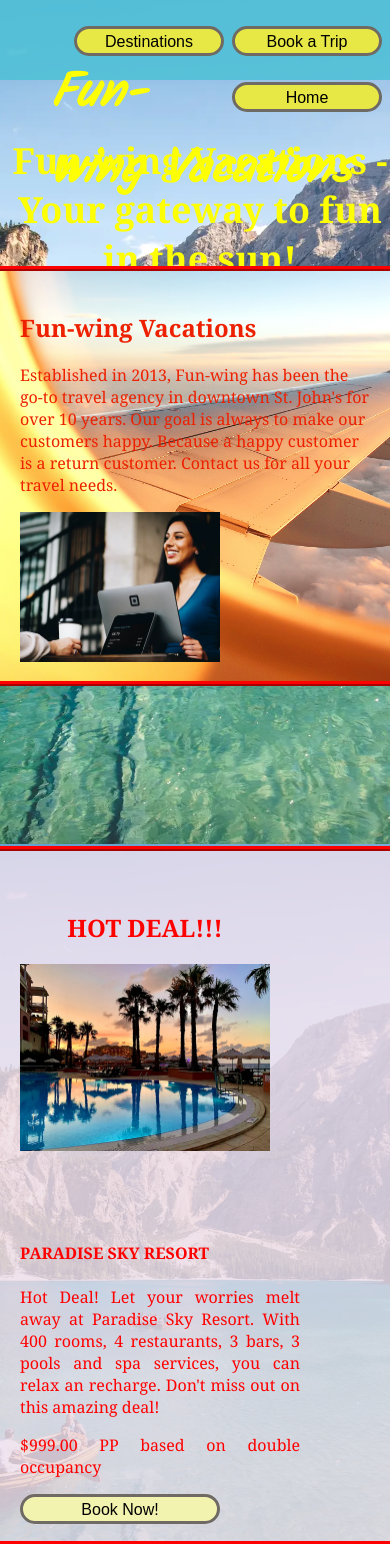
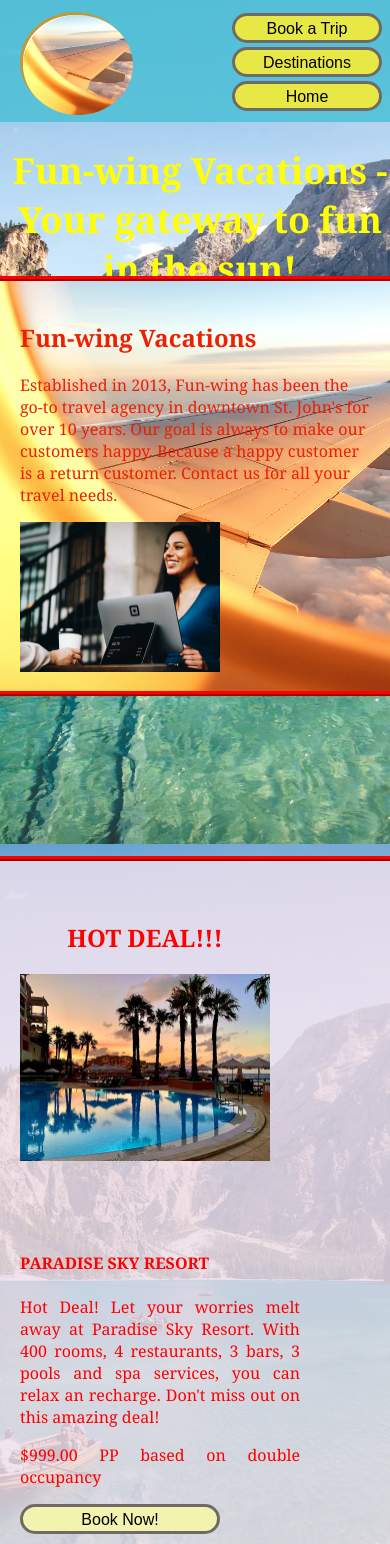
Before and after one commit to laurenwilson27/travel-agency, a React (Create React App) app: page / in a window 390 px wide. Shown: the top 1544 px of the page. Built offline with nearby package versions, Linux system fonts and the light colour scheme; a web font is replaced by a local one.

Commit message:
CSS Tweaks

```diff
--- a/src/App.js
+++ b/src/App.js
@@ -14,6 +14,7 @@ import photo3 from "./components/images/TropicalOasis.webp";
 import photo4 from "./components/images/LapOfLuxury.webp";
 import photo5 from "./components/images/AmongThePalms.webp";
 import photo6 from "./components/images/CoolVibesResort.webp";
+import logo from "./components/images/FWlogo.jpg";
 
 function App() {
   const [page, setPage] = useState("home");
@@ -65,7 +66,7 @@ function App() {
       price: 1800.0,
     },
     {
-      name: "Paradise Sky Resort (HOT DEAL)",
+      name: "Paradise Sky Resort 🔥 HOT DEAL",
       photo: null,
       desc: "",
       listed: false,
@@ -117,12 +118,20 @@ function App() {
   return (
     <div className="App">
       <header>
-        <HeaderButton label="Book a Trip" onClick={() => toBookingPage()} />
-        <HeaderButton label="Destinations" onClick={() => toResortsPage()} />
-        <HeaderButton label="Home" onClick={() => toHomePage()} />
         <div className="headerbox">
+          <div className="logobox">
+            <img className="logo" src={logo} alt="Fun-wing Logo" />
+          </div>
           <div className="agencyname">
             <h1>Fun-wing Vacations</h1>
+          </div>
+          <div className="flexnav">
+            <HeaderButton label="Book a Trip" onClick={() => toBookingPage()} />
+            <HeaderButton
+              label="Destinations"
+              onClick={() => toResortsPage()}
+            />
+            <HeaderButton label="Home" onClick={() => toHomePage()} />
           </div>
         </div>
       </header>
--- a/src/components/BookingPage.jsx
+++ b/src/components/BookingPage.jsx
@@ -57,6 +57,15 @@ const BookingPage = ({ resorts, defaultResort }) => {
               <input type="text" id="namebox" className="inputbox" />
             </p>
             <p>
+              <label htmlFor="emailbox">Email:</label>
+              <input
+                type="text"
+                name="emailbox"
+                id="emailbox"
+                className="inputbox"
+              />
+            </p>
+            <p>
               <label htmlFor="addrbox">Address:</label>
               <input type="text" id="addrbox" className="inputbox" />
             </p>
--- a/src/components/ResortsPage.jsx
+++ b/src/components/ResortsPage.jsx
@@ -16,7 +16,7 @@ const ResortsPage = ({ resorts, gotoBookResort }) => {
               gotoBookResort={() => gotoBookResort(index + 1)}
             />
           );
-        else return <></>;
+        else return null;
       })}
     </div>
   );
--- a/src/index.css
+++ b/src/index.css
@@ -69,11 +69,16 @@ body {
   display: flex;
   min-height: 200px;
   justify-content: space-evenly;
+  align-items: center;
 
-  background-color: rgba(81, 193, 215, 0.9);
+  background-color: rgba(70, 172, 192, 0.9);
 }
+
 .headerbox {
-  height: 80px;
+  display: flex;
+  justify-content: space-between;
+  align-items: center;
+
   padding-top: 2px;
   background-color: rgba(81, 193, 215, 0.9);
 }
@@ -83,8 +88,10 @@ body {
 }
 
 .agencyname {
-  height: 100px;
-  padding-left: 50px;
+  display: inline-block;
+
+  min-width: 300px;
+
   text-align: left;
   color: rgb(254, 254, 4);
   font-style: oblique;
@@ -94,16 +101,18 @@ body {
 }
 
 .logobox {
+  display: inline-block;
+
   width: 110px;
   height: 100px;
+  margin-top: 10px;
+  margin-bottom: 10px;
   margin-left: 40px;
-  margin-right: 40px;
   border-radius: 90%;
   border-style: solid;
   border-color: rgb(189, 154, 58);
   background-color: white;
   text-align: left;
-  float: left;
 }
 
 .logo {
@@ -121,7 +130,7 @@ body {
   font-size: 100%;
 
   border-radius: 10cap;
-  margin-top: 26px;
+  /* margin-top: 26px; */
   margin-right: 8px;
 
   justify-self: right;
@@ -165,7 +174,7 @@ body {
 
 .aboutus {
   height: 420px;
-  min-width: 350px;
+  /* min-width: 350px; */
   max-width: 600px;
   padding: 10px;
   margin-top: 80px;
@@ -189,7 +198,7 @@ body {
 .companybox {
   text-align: center;
   border-color: rgb(101, 172, 219);
-  height: 200px;
+  /* height: 150px; */
   padding-top: 2px;
   padding-left: 10px;
   padding-right: 10px;
@@ -202,7 +211,7 @@ body {
   /* background-color: rgb(81, 193, 215); */
 }
 .cornerboxleft {
-  height: 200px;
+  /* height: 150px; */
   width: 300px;
   align-self: flex-end;
   flex-grow: 0;
@@ -212,7 +221,7 @@ body {
   /* background-color: rgb(81, 193, 215); */
 }
 .cornerboxright {
-  height: 200px;
+  /* height: 150px; */
   width: 300px;
   align-self: flex-end;
   flex-grow: 0;
@@ -453,18 +462,54 @@ label {
   margin-right: 12px;
 }
 
+@media screen and (max-width: 1070px) {
+  .agencyname {
+    font-size: medium;
+    margin-top: 10px;
+  }
+}
+
+@media screen and (max-width: 930px) {
+  .agencyname {
+    font-size: medium;
+    margin-top: 10px;
+  }
+
+  .flexnav {
+    flex-direction: column-reverse;
+    justify-self: left;
+  }
+
+  .navbox {
+    float: none;
+    margin: 4px 8px;
+  }
+}
+
+@media screen and (max-width: 630px) {
+  .headerbox h1 {
+    margin-top: 20px;
+  }
+
+  .agencyname {
+    min-width: 150px;
+  }
+}
+
 @media screen and (max-width: 480px) {
-  /* .flexbody {
-    margin-left: 5px;
-    margin-right: 5px;
-  } */
+  .logobox {
+    margin-left: 20px;
+  }
+
+  .agencyname {
+    display: none;
+  }
 
   .dealsbox,
   .aboutus,
   .resortbox {
     margin-left: 0px;
     margin-right: 0px;
-    width: 100%;
     padding: 20px;
 
     border-radius: 0px;
@@ -503,20 +548,21 @@ label {
     min-width: 290px;
     padding-left: 10px;
     padding-right: 10px;
+    margin: 40px 0px;
     justify-content: center;
     align-items: center;
     text-align: center;
   }
 
   .resortdescbox {
-    min-height: 300px;
+    min-height: 350px;
     margin-left: 0px;
     text-align: justify;
   }
 
   .bookingboxlarge,
   .bookingboxsmall {
-    padding: 5px;
+    padding: 12px;
     width: 100%;
 
     margin-left: 0px;
@@ -536,3 +582,13 @@ label {
     width: 60%;
   }
 }
+
+@media screen and (max-width: 300px) {
+  .logobox {
+    display: none;
+  }
+
+  .flexnav {
+    margin-left: 50px;
+  }
+}
```
